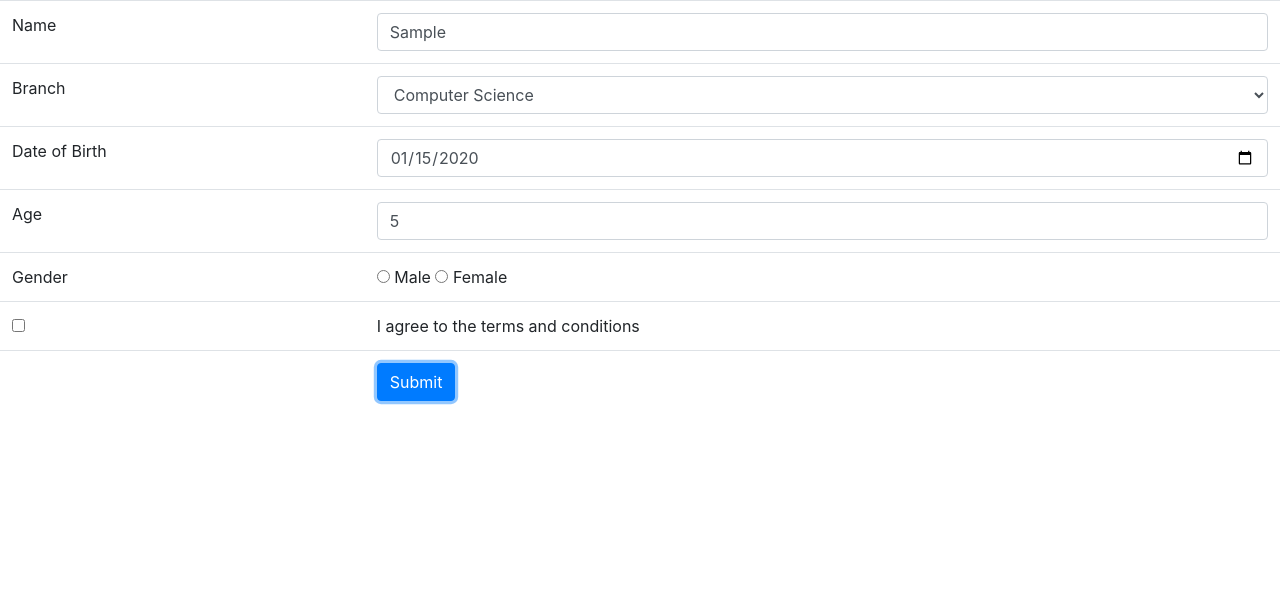
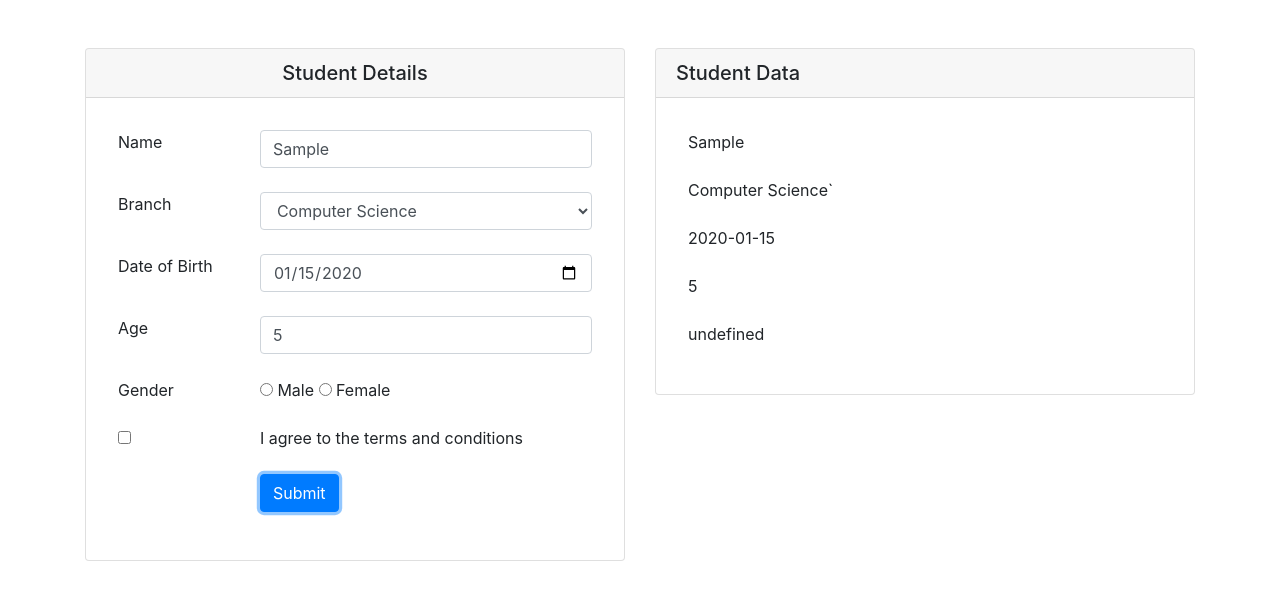
Before and after one commit to cristina1084/fullstack-ictk, a plain HTML site: page htmlcss/student.html in a window 1280 px wide. Both pictures are taken after typing "Sample", "2020-01-15", "5" into the empty fields and a click on the button "Submit". Drawn offline with nearby package versions, Linux system fonts and the light colour scheme.

Commit message:
added js and bootstrap

```diff
--- a/htmlcss/student.html
+++ b/htmlcss/student.html
@@ -8,34 +8,61 @@
     <!-- <link rel="stylesheet" href="./css/style.css"> -->
     <!--Bootstrap-->
     <link rel="stylesheet" href="https://stackpath.bootstrapcdn.com/bootstrap/4.3.1/css/bootstrap.min.css" integrity="sha384-ggOyR0iXCbMQv3Xipma34MD+dH/1fQ784/j6cY/iJTQUOhcWr7x9JvoRxT2MZw1T" crossorigin="anonymous">
+    <script>
+        function submitData(){
+            var name = document.getElementById("name").value;
+            var branch = document.getElementById("branch").value;
+            var gender;
+            if (document.getElementById("male").checked){
+                gender = document.getElementById("male").value;
+            }
+            else if (document.getElementById("female").checked){
+                gender = document.getElementById("female").value;
+            }
+            var dob = document.getElementById("dob").value;
+            var age = document.getElementById("age").value;
+            document.getElementById("td1").innerHTML = name;
+            document.getElementById("td2").innerHTML = branch;
+            document.getElementById("td3").innerHTML = dob;
+            document.getElementById("td4").innerHTML = age;
+            document.getElementById("td5").innerHTML = gender;
+        }
+        </script>
 </head>
 <body>
-    <table class="table">
+    <div class="container">
+        <br> <br>
+        <div class="row">
+            <div class="col col-12 col-sm-6">
+                <div class="card">
+                    <h5 class="card-header text-center"> Student Details</h5>
+                    <div class="card-body">
+                        <table class="table table-borderless">
                             <tr>
                                 <td> Name </td>
-            <td> <input type="text" class="form-control"> </td>
+                                <td> <input type="text" class="form-control" id="name"> </td>
                             </tr>
                             <tr>
                                 <td> Branch </td>
                                 <td>
-                <select name="" id="" class="form-control">
-                    <option value="cs">Computer Science</option>
-                    <option value="ee">Electrical</option>
-                    <option value="ec">Electronics</option>
+                                    <select name="" id="branch" class="form-control">
+                                        <option value="Computer Science`">Computer Science</option>
+                                        <option value="Electrical">Electrical</option>
+                                        <option value="Electronics">Electronics</option>
                                     </select>
                                 </td>
                             </tr>
                             <tr>
                                 <td> Date of Birth </td>
-            <td> <input type="date" name="" id="" class="form-control"> </td>
+                                <td> <input type="date" name="" id="dob" class="form-control" value=""> </td>
                             </tr>
                             <tr>
                                 <td> Age </td>
-            <td> <input type="number" min="0" max="80" class="form-control"> </td>
+                                <td> <input type="number" id="age" min="0" max="80" class="form-control"> </td>
                             </tr>
                             <tr>
                                 <td> Gender </td>
-            <td> <input type="radio" name="gender" id="" > Male  <input type="radio" name="gender" id=""> Female </td>
+                                <td> <input type="radio" name="gender" id="male" value="Male" > Male  <input type="radio" name="gender" id="female" value="Female"> Female </td>
                             </tr>
                             <tr>
                                 <td> <input type="checkbox" name="" id=""> </td>
@@ -43,9 +70,38 @@
                             </tr>
                             <tr>
                                 <td></td>
-            <td> <button type="submit" class="btn btn-primary"> Submit </button> </td>
+                                <td> <button type="button" class="btn btn-primary" onclick="submitData()"> Submit </button> </td>
                                 <!-- btn-success, warning, info, danger-->
                             </tr>
                         </table>
+                    </div>
+                </div>
+            </div>
+            <div class="col col-12 col-sm-6">
+                <div class="card">
+                    <h5 class="card-header">Student Data</h5>
+                    <div class="card-body">
+                        <table class="table table-borderless">
+                            <tr>
+                                <td id="td1"></td>
+                            </tr>
+                            <tr>
+                                <td id="td2"></td>
+                            </tr>
+                            <tr>
+                                <td id="td3"></td>
+                            </tr>
+                            <tr>
+                                <td id="td4"></td>
+                            </tr>
+                            <tr>
+                                <td id="td5"></td>
+                            </tr>
+                        </table>
+                    </div>
+                </div>
+            </div>
+        </div>
+    </div>
 </body>
 </html>
```
Lines whose indentation alone changed are shown as unchanged.
